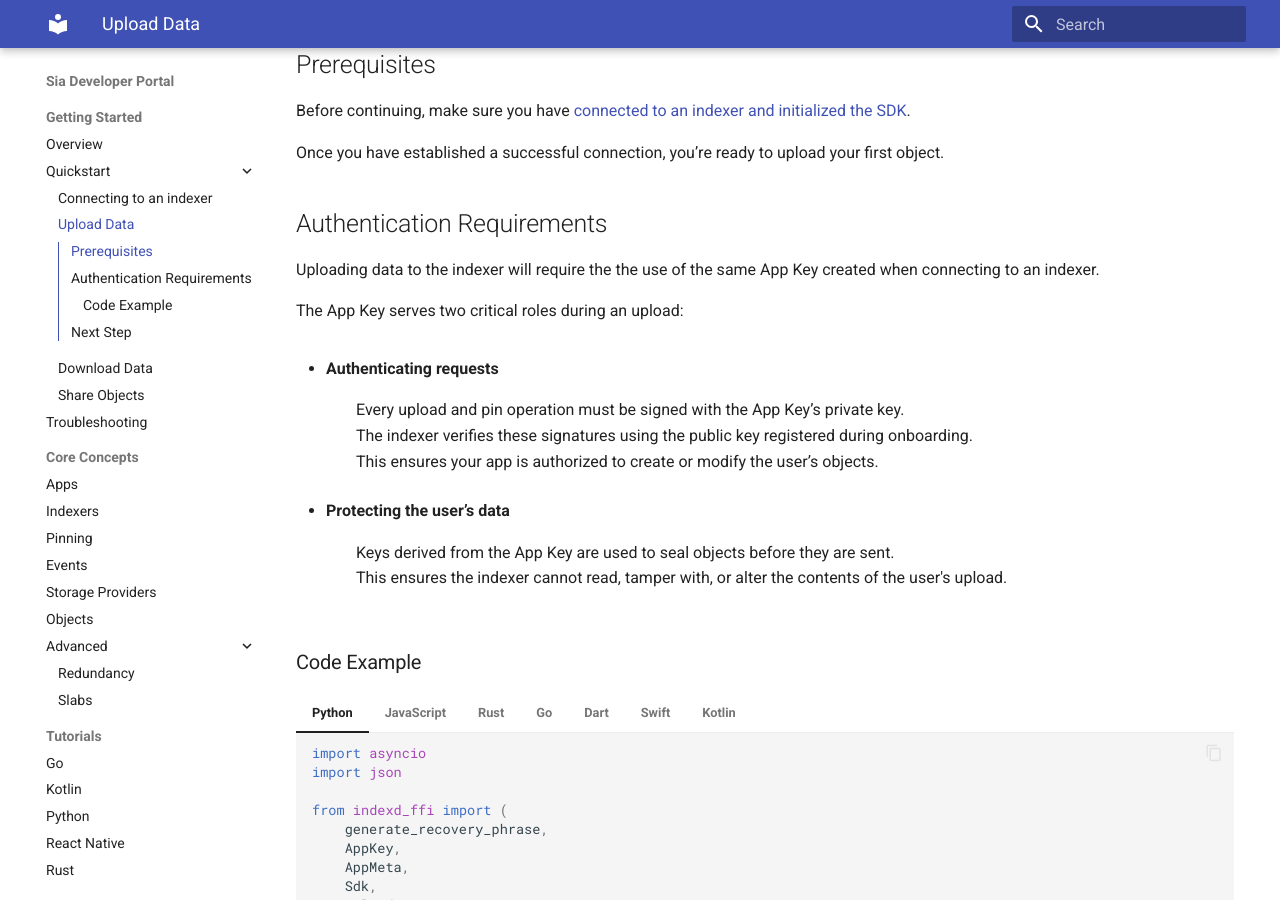
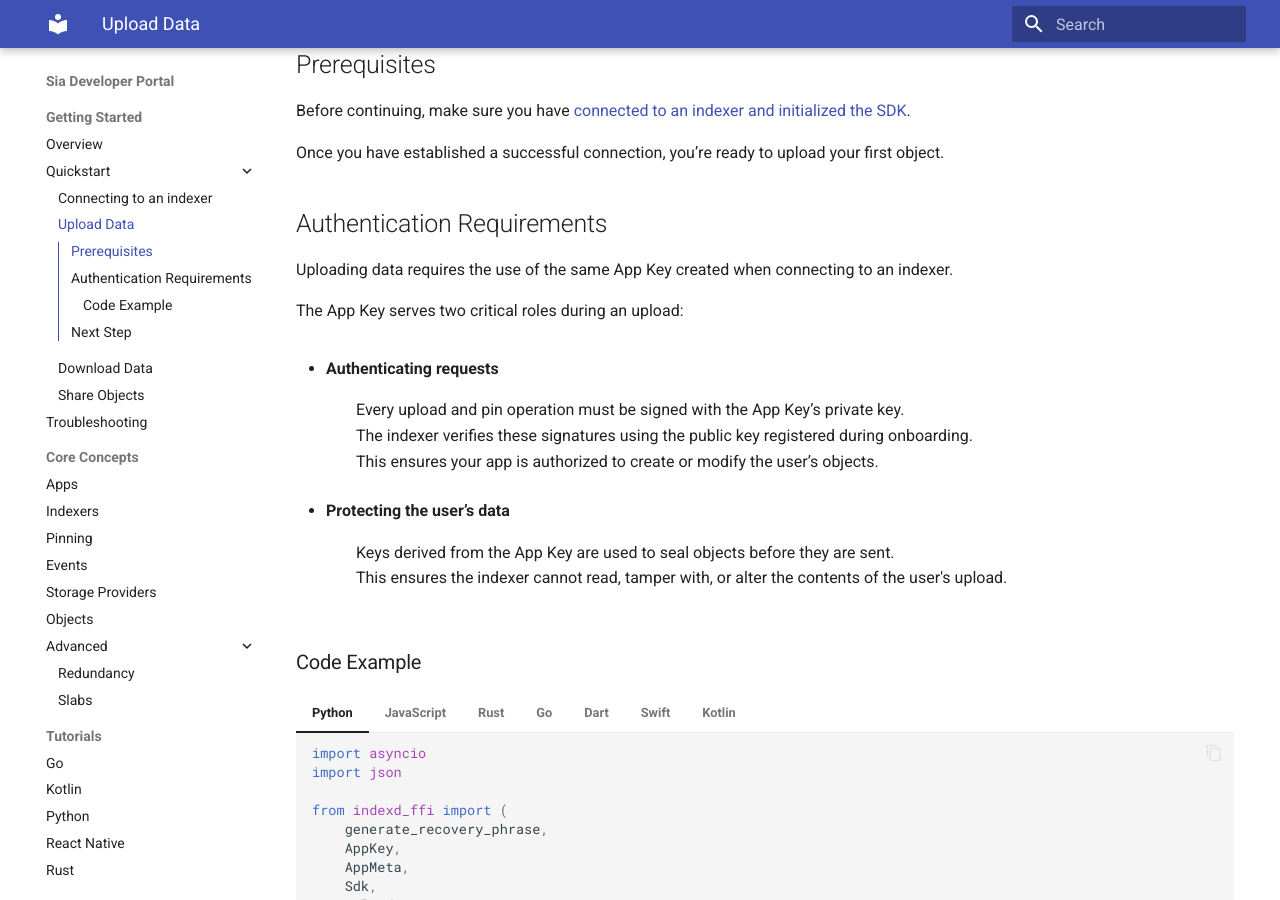
Before and after one commit to SiaFoundation/developer-portal, an MkDocs documentation site: the page built from docs/getting-started/quickstart/upload-data.md, in a window 1280 px wide and 900 px high, scrolled down 433 px. Built offline with MkDocs 1.6.1 and Material for MkDocs 9.7.7, drawn with Linux system fonts in a browser that asks for light colours.

Commit message:
Improved wording and fixed typo in `upload-data.md`

```diff
--- a/docs/getting-started/quickstart/upload-data.md
+++ b/docs/getting-started/quickstart/upload-data.md
@@ -17,7 +17,7 @@
 
 ## Authentication Requirements
 
-Uploading data to the indexer will require the the use of the same App Key created when connecting to an indexer.
+Uploading data requires the use of the same App Key created when connecting to an indexer.
 
 The App Key serves two critical roles during an upload:
 
```
